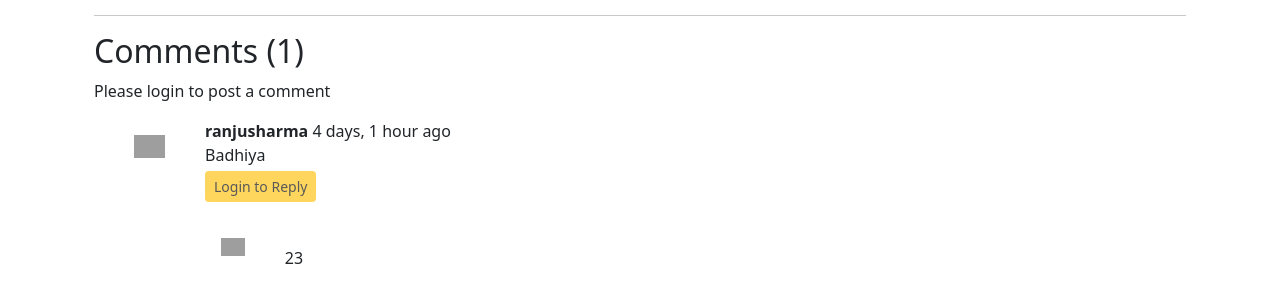
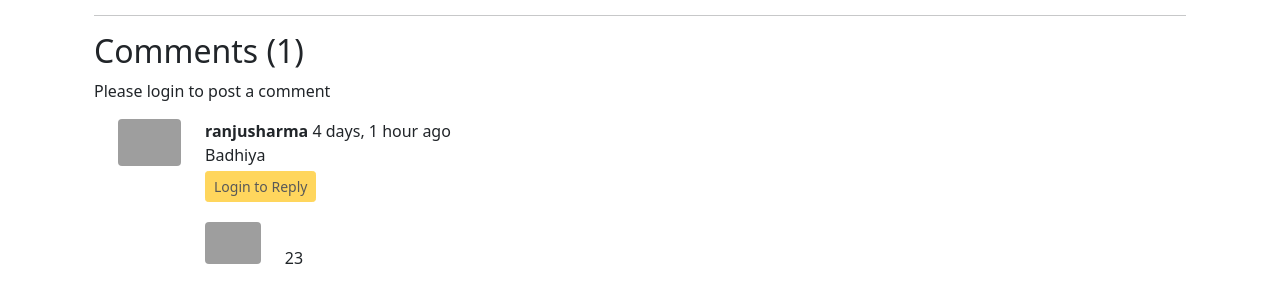
Before and after one commit to coderrancho/Blogger, a Django app: a page that uses templates/blog/blogPost.html in a window 1280 px wide. Shown: the part 580-884 px from the top of the page. After the commit the page ends 844 px from the top, so only its background shows below. Run offline with Django 3.2, Linux system fonts and the light colour scheme; data comes from the database, SQL or seed files in the repository; both versions use the stored data as it was after the commit; grey boxes are pictures that could not be loaded.

Commit message:
Second commit

```diff
--- a/templates/blog/blogPost.html
+++ b/templates/blog/blogPost.html
@@ -38,8 +38,8 @@
   <p>Please login to post a comment</p>
   {% endif %}
   {% for comment in comments %}
-  <div class="row my-3 container">
-    <div class="col-md-1 "><img class="rounded mx-auto d-block p-3 my-0" src="/static/Images/person.png"
+  <div class="row my-3 container" style='flex-wrap:nowrap;'>
+    <div class="col-md-1 " style='flex-shrink:5'><img class="rounded mx-auto d-block my-0" src="/static/Images/person.png"
         alt="user" style='height:auto;width:100%;'></div>
     <div class="col-md-11 "><b>{{comment.user}}</b>&nbsp;{{comment.timeStamp | naturaltime}}<br>{{comment.comment}}
       <div class="reply mx-0">
@@ -72,8 +72,8 @@
         {% endif %}
         <div class="replies">
           {% for reply in replyDict|get_val:comment.sno %}
-          <div class="row my-3">
-          <div class="col-md-1 "><img class="rounded mx-auto d-block p-3 my-0" src="/static/Images/person.png"
+          <div class="row my-3" style='flex-wrap:nowrap;'>
+          <div class="col-md-1 " style='flex-shrink:5'><img class="rounded mx-auto d-block my-0" src="/static/Images/person.png"
             alt="user" style='height:auto;width:100%;'></div>
           <div class="col-md-11 "><b>{{reply.user}}</b>&nbsp;{{reply.timeStamp | naturaltime}}<br>{{reply}}</div>
             <br>
```
Also changed, not shown: db.sqlite3.
